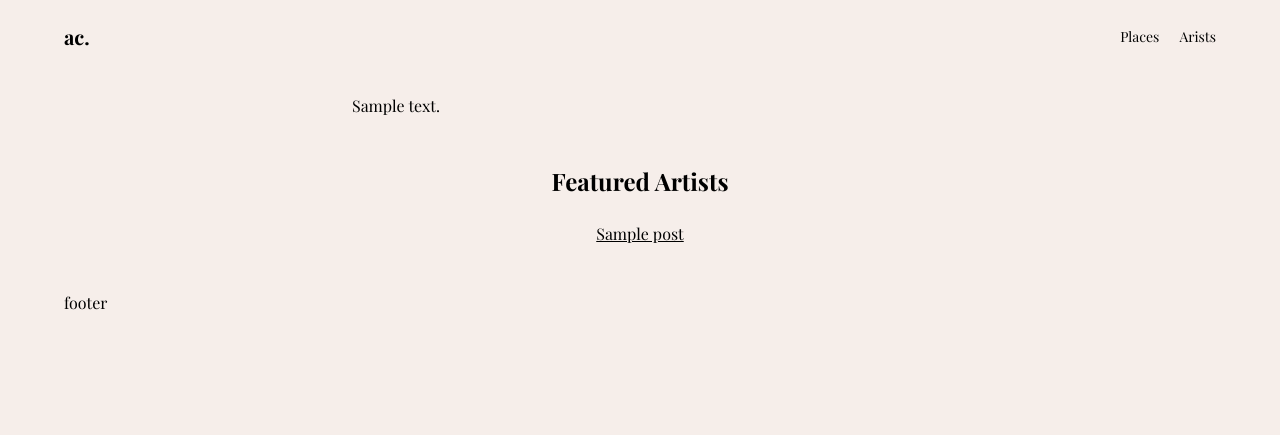
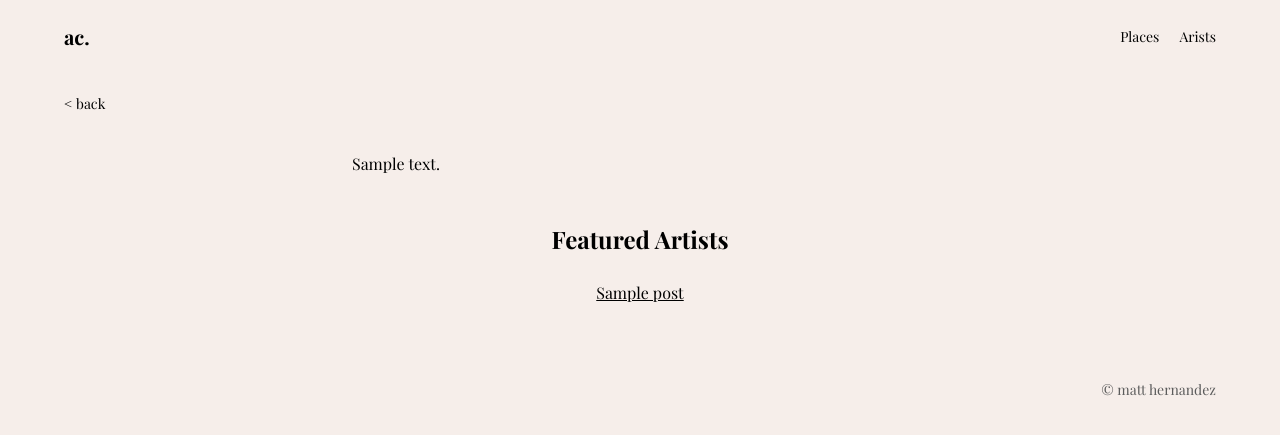
Before and after one commit to mtthdz/art-club, a WordPress theme: template themes/art-club/single-place.php in a window 1280 px wide. Shown: the top 435 px of the page. Run offline with PHP 8.4 and a stand-in for WordPress, Linux system fonts and the light colour scheme; the site name, menu and one post (Sample post) are stand-ins, and other content is empty.

Commit message:
added secondary nav to let user go back a page

```diff
--- a/themes/art-club/footer.php
+++ b/themes/art-club/footer.php
@@ -1,7 +1,7 @@
-  <footer class="wrapper">
-    <p>footer</p>
+  <footer class="foot wrapper">
+    <p class="foot__copyright">&copy; matt hernandez</p>
   </footer>
 
-  <?php wp_footer(); ?>
-  </body>
+<?php wp_footer(); ?>
+</body>
 </html>
--- a/themes/art-club/single-artist.php
+++ b/themes/art-club/single-artist.php
@@ -1,7 +1,7 @@
 <?php get_header(); ?>
 
 <section class="secondary__nav wrapper">
-  <a href="" class="back__link">< back</a>
+  <a href="javascript:window.history.back();" class="back__link">< back</a>
 </section>
 
 <section class="artist__about wrapper">
--- a/themes/art-club/single-place.php
+++ b/themes/art-club/single-place.php
@@ -1,4 +1,8 @@
 <?php get_header(); ?>
+
+<section class="secondary__nav wrapper">
+  <a href="javascript:window.history.back();" class="back__link">< back</a>
+</section>
 
 <section class="main wrapper">
   <p class="main__content"><?php the_content(); ?></p>
--- a/themes/art-club/style.css
+++ b/themes/art-club/style.css
@@ -8,6 +8,7 @@
 @import "styles/modules/normalize.css";
 @import "styles/modules/general.css";
 @import "styles/modules/header.css";
+@import "styles/modules/footer.css";
 
 /* page dependent styling */
 @import "styles/modules/places.css";
--- /dev/null
+++ b/themes/art-club/styles/modules/footer.css
@@ -0,0 +1,11 @@
+foot {
+  background-color: red;
+  height: 100px;
+}
+
+.foot__copyright {
+  font-size: 1.4rem;
+  color: #5b5b5b;
+  padding: 30px 0;
+  text-align: right;
+}
--- a/themes/art-club/styles/modules/general.css
+++ b/themes/art-club/styles/modules/general.css
@@ -42,7 +42,7 @@ a:focus {
 }
 
 .secondary__nav {
-  margin-bottom: 50px;
+  margin: 20px auto 40px auto;
 }
 
 .back__link {
```
